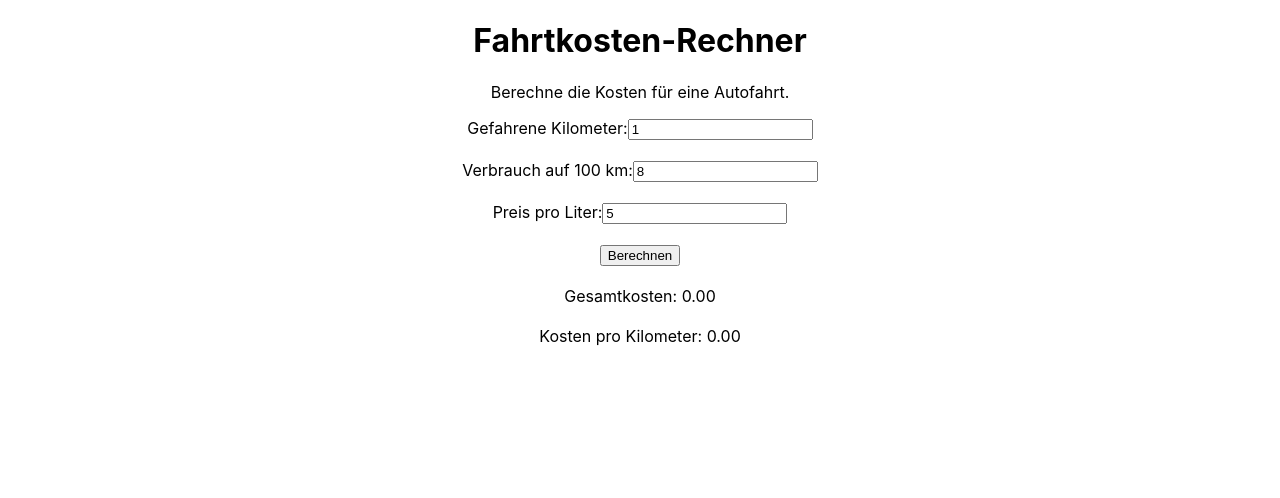
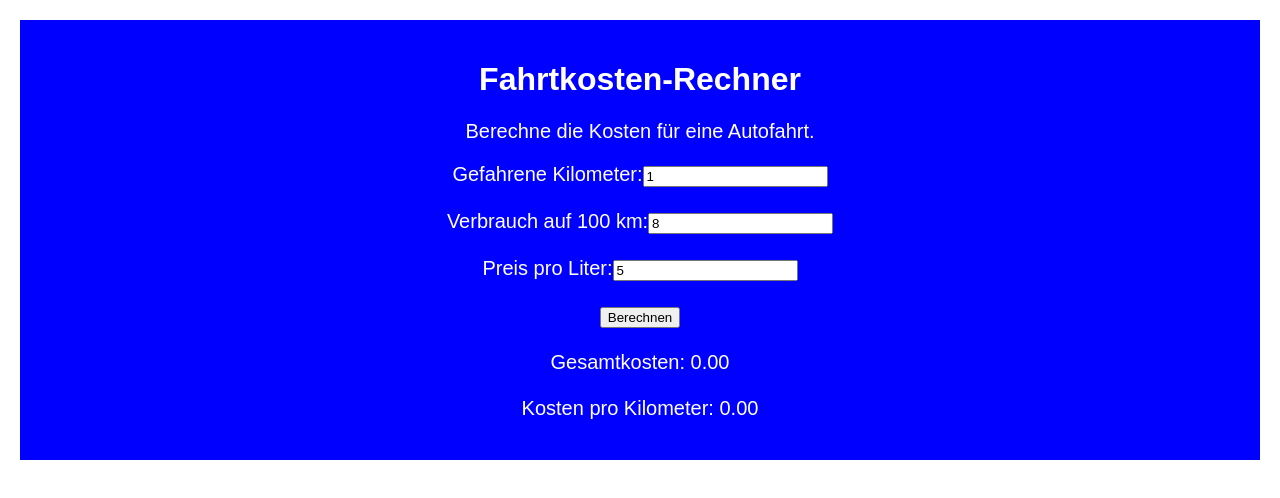
Before and after one commit to pstackebrandt/gas-costs-app, a React (Create React App) app: page / in a window 1280 px wide. Shown: the top 498 px of the page. Built offline with nearby package versions, Linux system fonts and the light colour scheme.

Commit message:
Refactor App styles: update layout, font, and background color for improved aesthetics

```diff
--- a/src/App.css
+++ b/src/App.css
@@ -1,38 +1,15 @@
 .App {
   text-align: center;
+  font-family: Arial, Helvetica, sans-serif;
+  font-size: 20px;
+  background-color: blue;
+  color: white;
+  margin: 20px;
+  padding: 20px;
+  padding-bottom: 40px;
 }
 
-.App-logo {
-  height: 40vmin;
-  pointer-events: none;
-}
-
-@media (prefers-reduced-motion: no-preference) {
-  .App-logo {
-    animation: App-logo-spin infinite 20s linear;
-  }
-}
-
-.App-header {
-  background-color: #282c34;
-  min-height: 100vh;
-  display: flex;
-  flex-direction: column;
-  align-items: center;
-  justify-content: center;
-  font-size: calc(10px + 2vmin);
+h1{
+  font-size: 32px;
   color: white;
 }
-
-.App-link {
-  color: #61dafb;
-}
-
-@keyframes App-logo-spin {
-  from {
-    transform: rotate(0deg);
-  }
-  to {
-    transform: rotate(360deg);
-  }
-}
```
